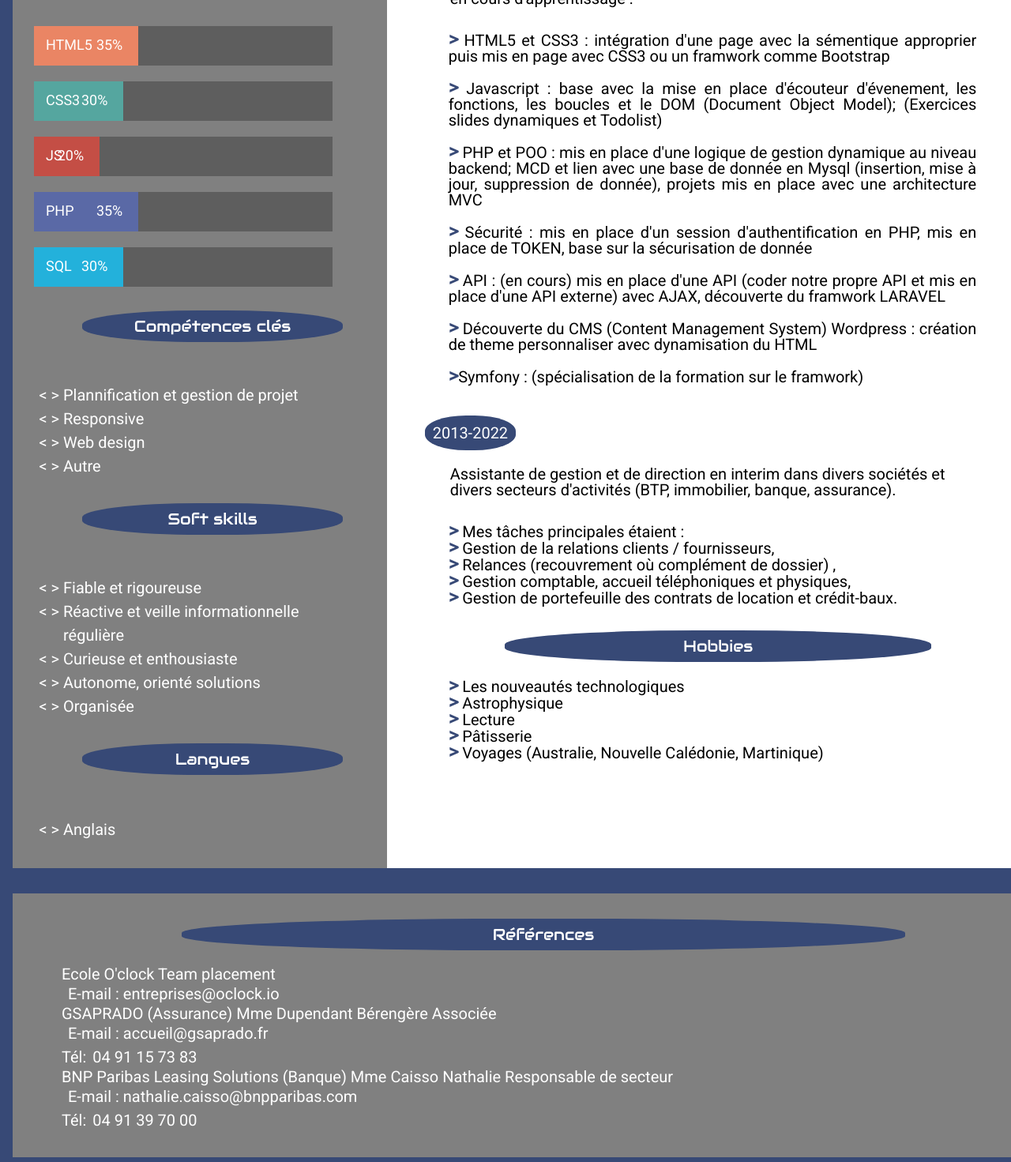
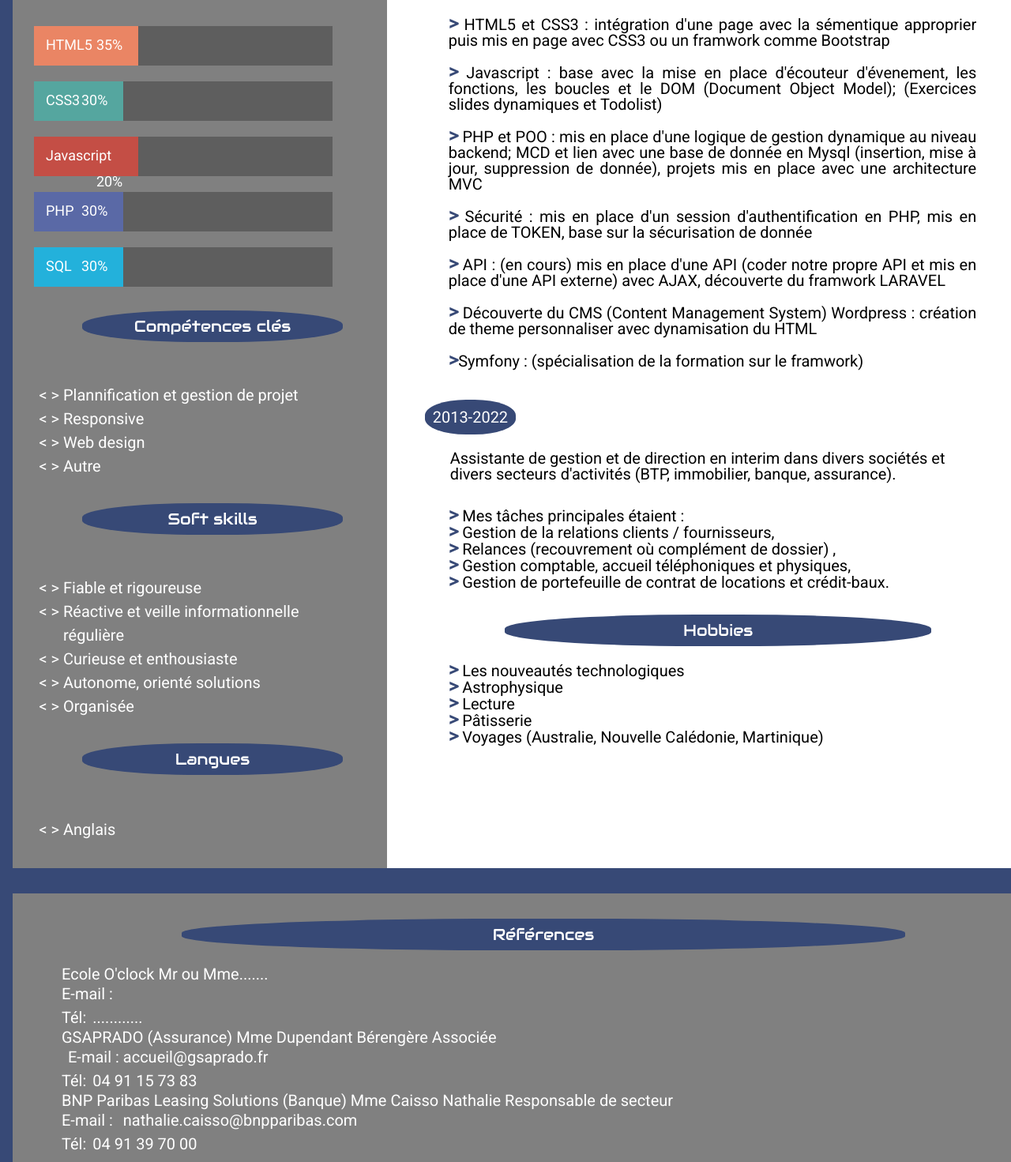
Before and after one commit to AurelieDombre/cv-developpeuse-web, a plain HTML site: page index.html in a window 1280 px wide. Shown: the part 1107-2578 px from the top of the page at 79% size. Drawn offline with Linux system fonts and the light colour scheme; a web font is replaced by a local one.

Commit message:
Add files via upload

```diff
--- a/css/Style.css
+++ b/css/Style.css
@@ -80,7 +80,7 @@ body {
 
 .partie-exp__hobbies,
 .partie-exp__exp--conteneur{
-  line-height: 1em;
+
   padding: 2%;
 }
 
@@ -322,7 +322,7 @@ to {
    -webkit-animation: Animate-JS 4s;
    -moz-animation: Animate-JS 4s;
    -o-animation: Animate-JS 4s;
-   width: 22%;
+   width: 35%;
    height: 100%;
    position: absolute;
    background-color: var(--skill-JS-bg);
@@ -332,7 +332,7 @@ to {
    width: 10%;
 }
 to {
-   width: 22%}
+   width: 35%}
 }
 /* @-webkit-keyframes Animate-JS {
    from {
@@ -396,7 +396,7 @@ to {
    -webkit-animation: Animate-PHP 4s;
    -moz-animation: Animate-PHP 4s;
    -o-animation: Animate-PHP 4s;
-   width: 35%;
+   width: 30%;
    height: 100%;
    position: absolute;
    background-color: var(--skill-PHP-bg) ;
@@ -406,7 +406,7 @@ to {
    width: 10%;
 }
 to {
-   width: 35%}
+   width: 30%}
 }
 /* @-webkit-keyframes Animate-PHP {
    from {
@@ -470,7 +470,7 @@ to {
 .Skill-Area {
    z-index: 1;
    float: left;
-   position: absolute;
+   //position: absolute;
    margin-top: 15px;
    margin-left: 15px;
    text-shadow: none;
@@ -534,7 +534,7 @@ footer a {
 
 footer li {
    margin-left: 30px;
-   line-height: 1em;
+
 }
 
 @media all and (max-width:1000px){
--- a/index.html
+++ b/index.html
@@ -62,22 +62,22 @@
                 <ul class="bandeau__infoskills--social">
                     <div class="bandeau__infoskills--social box">
                         <a href="https://github.com/AurelieDombre" target="_blank"> <img
-                                class="bandeau__infoskills--logosocial github " src="images/Gittub.png"
-                                alt="Logo Github">
+                                class="bandeau__infoskills--logosocial github "
+                                src="images/Gittub.png" alt="Logo Github">
                             <li>AurelieDombre</li>
                         </a>
                     </div>
                     <div class="bandeau__infoskills--social box">
                         <a href="https://www.linkedin.com/feed/" target="_blank"> <img
-                                class="bandeau__infoskills--logosocial linkedin " src="images/Linkedin.png"
-                                alt="Logo Linkedin">
+                                class="bandeau__infoskills--logosocial linkedin "
+                                src="images/Linkedin.png" alt="Logo Linkedin">
                             <li>Aurélie Dombre</li>
                         </a>
                     </div>
                     <div class="bandeau__infoskills--social box">
                         <a href="https://twitter.com/Aurelie_HUET13" target="_blank"> <img
-                                class="bandeau__infoskills--logosocial twitter " src="images/Twitter.png"
-                                alt="Logo Twitter">
+                                class="bandeau__infoskills--logosocial twitter "
+                                src="images/Twitter.png" alt="Logo Twitter">
                             <li> @AurélieHuet13</li>
                         </a>
                     </div>
@@ -112,7 +112,7 @@
 
                     <div class="SkillBar">
                         <div id="Skill-JS">
-                            <span class="Skill-Area ">JS</span>
+                            <span class="Skill-Area ">Javascript</span>
                             <span class="PercentText ">20%</span>
                         </div>
                     </div>
@@ -128,7 +128,7 @@
                     <div class="SkillBar">
                         <div id="Skill-PHP">
                             <span class="Skill-Area ">PHP </span>
-                            <span class="PercentText ">35%</span>
+                            <span class="PercentText ">30%</span>
                         </div>
                     </div>
 
@@ -189,7 +189,7 @@
                 <div class="partie-exp__formation"></div>
                 <h3>Formations</h3>
                 <time> 21/02 - 09/08/22</time>
-                <p>(En préparation) Titre professionel Développement web et web mobile (Ecole O'clock)</p>
+                <p>Titre professionel Développement web et web mobile (Ecole O'clock)</p>
                 <time> 2009-2011</time>
                 <p>BTS Assistante de Gestion</p>
                 <time> 2006-2008</time>
@@ -215,8 +215,7 @@
                             sur la sécurisation de donnée</li> <br>
                         <li> API : (en cours) mis en place d'une API (coder notre propre API et mis en place d'une API
                             externe) avec AJAX, découverte du framwork LARAVEL </li> <br>
-                        <li> Découverte du CMS (Content Management System) Wordpress : création de theme personnaliser
-                            avec dynamisation du HTML</li> <br>
+                        <li> Découverte du CMS (Content Management System) Wordpress : création de theme personnaliser avec dynamisation du HTML</li> <br>
                         <li>Symfony : (spécialisation de la formation sur le framwork)</li>
                     </ul>
                 </div>
@@ -232,7 +231,7 @@
                         <li> Gestion de la relations clients / fournisseurs, </li>
                         <li> Relances (recouvrement où complément de dossier) , </li>
                         <li> Gestion comptable, accueil téléphoniques et physiques, </li>
-                        <li> Gestion de portefeuille des contrats de location et crédit-baux.</li>
+                        <li> Gestion de portefeuille de contrat de locations et crédit-baux.</li>
                     </ul>
 
                 </div>
@@ -256,9 +255,9 @@
     <footer>
         <h3>Références </h3>
         <ul class="footer__ref">
-            <li>Ecole O'clock Team placement <br>
-                <e-mail><a href="mailto:entreprises@oclock.io">E-mail : entreprises@oclock.io </a></e-mail>
-            </li>
+            <li>Ecole O'clock Mr ou Mme....... <br>
+                E-mail : <a href="mailto: #"> </a> <br>
+                Tél:<a href="tel:+33">............</a></li>
 
             <li>GSAPRADO (Assurance) Mme Dupendant Bérengère Associée<br>
                 <e-mail><a href="mailto:accueil@gsaprado.fr">E-mail : accueil@gsaprado.fr</a></e-mail> <br>
@@ -267,10 +266,8 @@
 
             <li>BNP Paribas Leasing Solutions (Banque) Mme Caisso Nathalie Responsable de
                 secteur <br>
-                <e-mail><a href="mailto:nathalie.caisso@bnpparibas.com">E-mail : nathalie.caisso@bnpparibas.com</a>
-                </e-mail> <br>
-                Tél:<a href="tel:+330491397000">04 91 39 70 00</a>
-            </li>
+                E-mail : <a href="mailto:nathalie.caisso@bnpparibas.com">nathalie.caisso@bnpparibas.com</a> <br>
+                Tél:<a href="tel:+330491397000">04 91 39 70 00</a></li>
 
         </ul>
     </footer>
```
